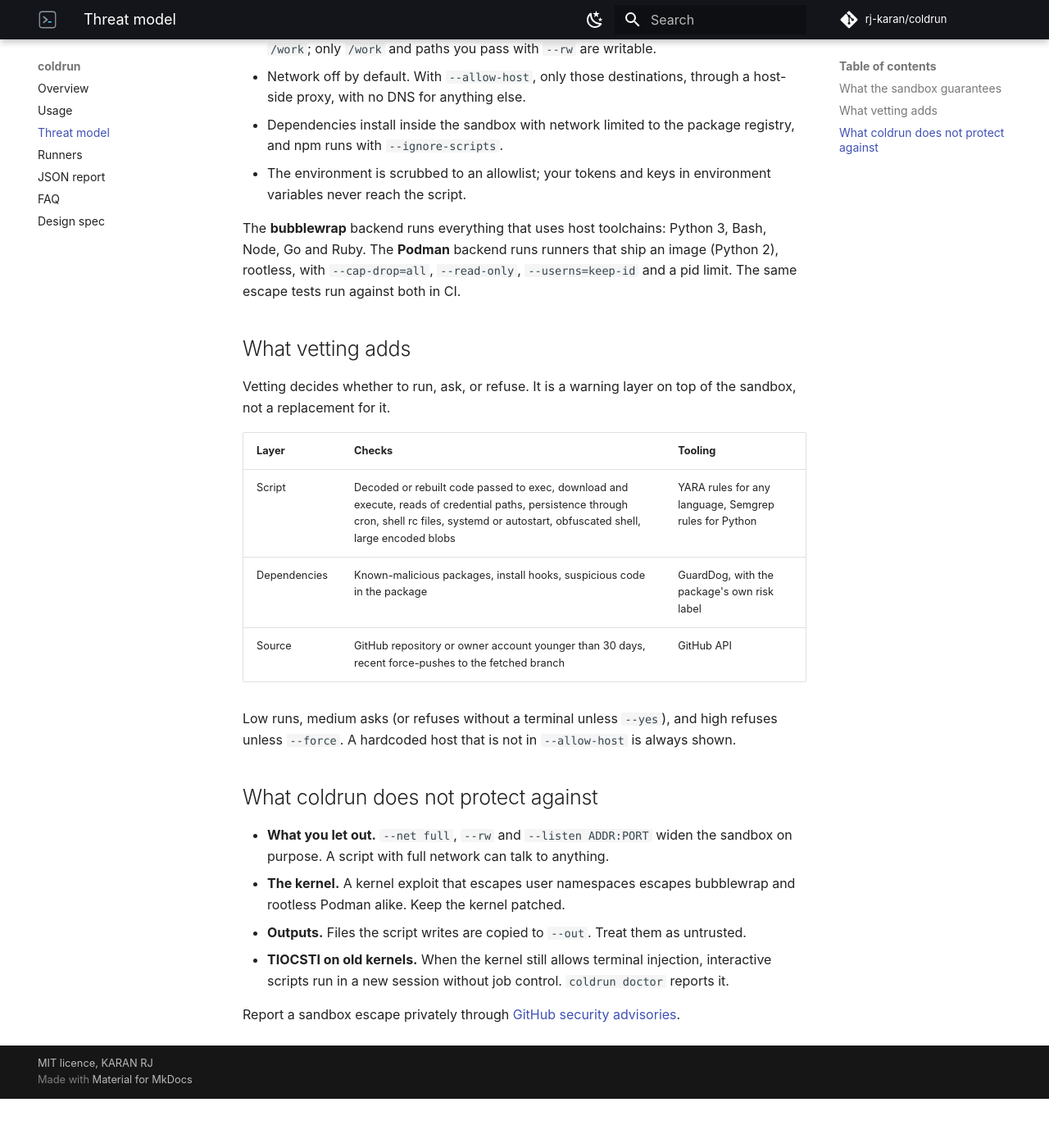
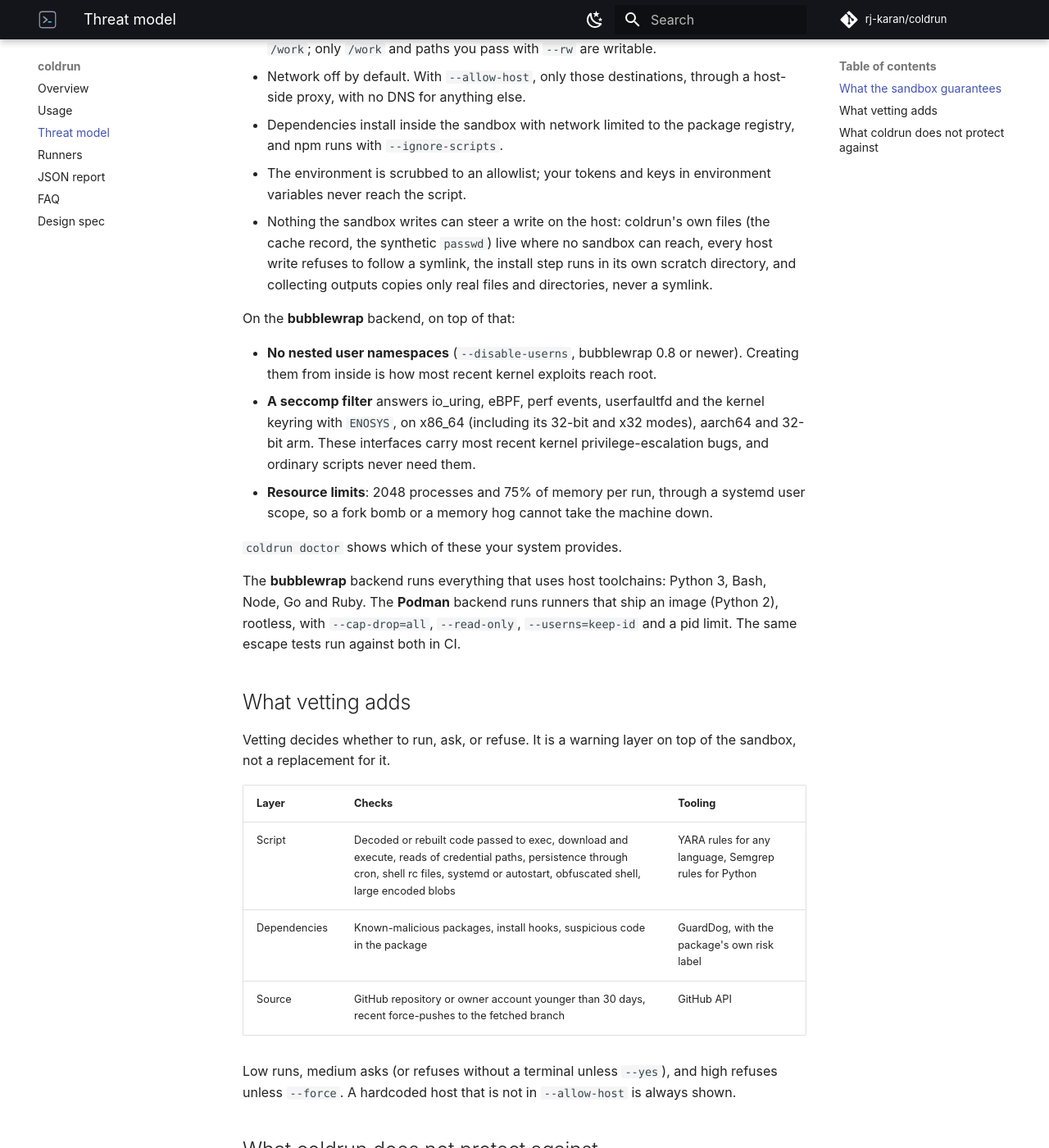
Before and after one commit to rj-karan/coldrun, an MkDocs documentation site: the page built from docs/threat-model.md, in a window 1280 px wide and 1400 px high, scrolled down 486 px. Shown: the whole window at 82% size. Built offline with MkDocs 1.6.1 and Material for MkDocs 9.7.7, drawn with Linux system fonts in a browser that asks for light colours; comment, search, counter and statistics services are not loaded; before the commit the page ends 1826 px from its top, so only the background shows below that; some of the changed text lies outside the part shown.

Commit message:
docs: describe the new hardening and the tested distributions (#153)
The threat model now lists the user-namespace lock, the seccomp filter,
the resource limits and the host-write guarantees from #134, #136 and
#138, and its 'not protected' section is honest about what remains
(kernel bugs through the allowed calls; older systems without these
features, which doctor names). The README, docs home and FAQ say which
distributions CI tests (eight families, x86_64 and arm64), give install
commands beyond pacman and apt, and say NixOS is not supported yet.

Closes #152

```diff
--- a/docs/threat-model.md
+++ b/docs/threat-model.md
@@ -20,6 +20,25 @@ These hold for every runner and both backends.
   registry, and npm runs with `--ignore-scripts`.
 - The environment is scrubbed to an allowlist; your tokens and keys in
   environment variables never reach the script.
+- Nothing the sandbox writes can steer a write on the host: coldrun's own files
+  (the cache record, the synthetic `passwd`) live where no sandbox can reach,
+  every host write refuses to follow a symlink, the install step runs in its
+  own scratch directory, and collecting outputs copies only real files and
+  directories, never a symlink.
+
+On the **bubblewrap** backend, on top of that:
+
+- **No nested user namespaces** (`--disable-userns`, bubblewrap 0.8 or newer).
+  Creating them from inside is how most recent kernel exploits reach root.
+- **A seccomp filter** answers io_uring, eBPF, perf events, userfaultfd and the
+  kernel keyring with `ENOSYS`, on x86_64 (including its 32-bit and x32 modes),
+  aarch64 and 32-bit arm. These interfaces carry most recent kernel
+  privilege-escalation bugs, and ordinary scripts never need them.
+- **Resource limits**: 2048 processes and 75% of memory per run, through a
+  systemd user scope, so a fork bomb or a memory hog cannot take the machine
+  down.
+
+`coldrun doctor` shows which of these your system provides.
 
 The **bubblewrap** backend runs everything that uses host toolchains: Python 3,
 Bash, Node, Go and Ruby. The **Podman** backend runs runners that ship an image
@@ -45,8 +64,13 @@ always shown.
 
 - **What you let out.** `--net full`, `--rw` and `--listen ADDR:PORT` widen the
   sandbox on purpose. A script with full network can talk to anything.
-- **The kernel.** A kernel exploit that escapes user namespaces escapes
-  bubblewrap and rootless Podman alike. Keep the kernel patched.
+- **The kernel.** A kernel bug reachable through the system calls the sandbox
+  still allows escapes bubblewrap and rootless Podman alike. The seccomp filter
+  and the user-namespace lock shrink that surface; they do not remove it. Keep
+  the kernel patched.
+- **Older systems.** bubblewrap before 0.8 cannot lock user namespaces, the
+  filter covers x86 and arm only, and without a systemd user session there are
+  no resource limits. `coldrun doctor` names each gap.
 - **Outputs.** Files the script writes are copied to `--out`. Treat them as
   untrusted.
 - **TIOCSTI on old kernels.** When the kernel still allows terminal injection,
```
Also changed, not shown: README.md (+7 -2 lines), docs/faq.md (+6 -0 lines), docs/index.md (+7 -3 lines).
